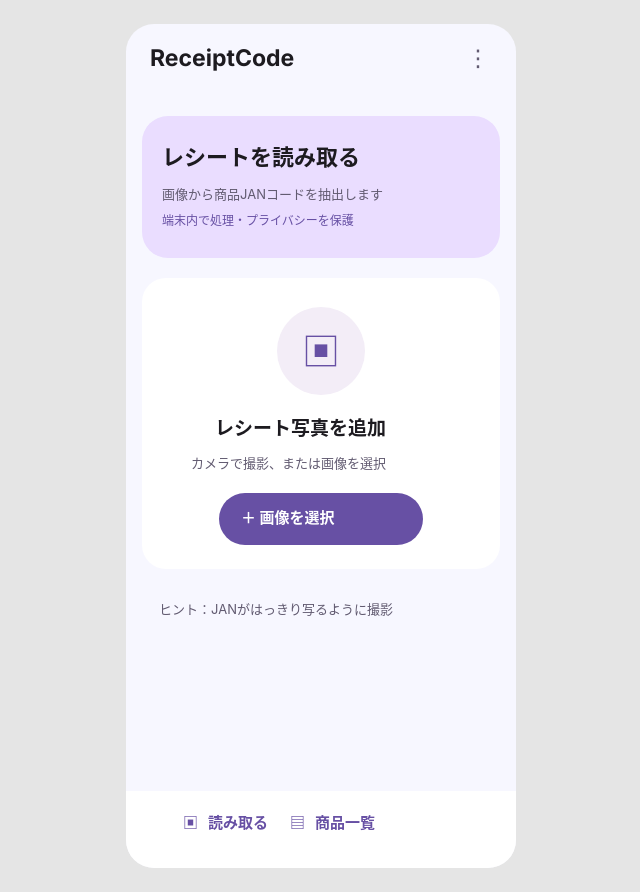
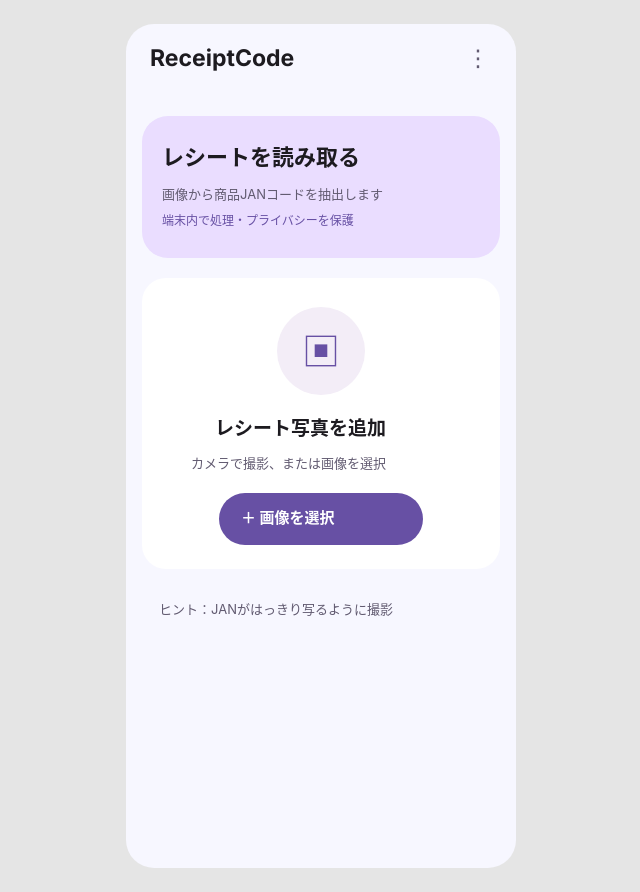
Before and after one commit to KonjoMitsuki/ReceiptCode, a React (Vite) app: page / in a window 1280 px wide. Shown: the whole page, without its empty margins (319-959 px from the left). Built offline with nearby package versions, Linux system fonts and the light colour scheme; a web font is replaced by a local one.

Commit message:
下部の読み取る・商品一覧ナビゲーションを削除

```diff
--- a/src/App.tsx
+++ b/src/App.tsx
@@ -166,12 +166,6 @@ function App({ createOcrEngine }: AppProps) {
         />
       )}
 
-      {flow.screen === 'upload' && (
-        <nav className="bottom-nav" aria-label="メインナビゲーション">
-          <button type="button" aria-current="page"><span aria-hidden="true">▣</span> 読み取る</button>
-          <button type="button" onClick={flow.startManual}><span aria-hidden="true">▤</span> 商品一覧</button>
-        </nav>
-      )}
       {flow.screen === 'review' && !isManual && <div className="results-bottom-bar" aria-hidden="true" />}
     </div>
   );
--- a/src/styles.css
+++ b/src/styles.css
@@ -76,8 +76,6 @@ main:focus { outline: none; }
 .upload-button { width: 204px; max-width: calc(100% - 32px); align-self: center; justify-content: flex-start; }
 .upload-card:has(input:focus-visible) .upload-button { outline: 3px solid var(--primary); outline-offset: 3px; }
 .upload-hint { margin-top: 12px; margin-left: 17px; color: var(--ink-soft); font-size: 13px; line-height: 16px; }
-.bottom-nav { margin-top: auto; height: 77px; flex: 0 0 77px; display: flex; gap: 6px; padding: 8px 0 0 49px; background: var(--surface); }
-.bottom-nav button { display: flex; align-items: center; align-self: flex-start; gap: 10px; min-height: 48px; padding: 15px 8px; border: 0; background: transparent; color: var(--primary); font-size: 15px; line-height: 18px; font-weight: 700; white-space: nowrap; }
 /* 02 — no extra controls or metadata on the default results screen. */
 .review-screen { gap: 0; padding: 20px 16px 30px; }
 .review-header h1 { padding-left: 4px; font-size: 24px; line-height: 29px; margin-bottom: 15px; }
@@ -214,7 +212,6 @@ main:focus { outline: none; }
   .item-summary-row { gap: 10px; padding-right: 16px; }
   .item-icon { width: 44px; height: 48px; flex-basis: 44px; }
   .confirm-row { font-size: 13px; }
-  .bottom-nav { padding-left: 18px; gap: 8px; }
   .barcode-number { margin-left: 20px; font-size: 18px; }
   .barcode-caption { margin-left: 0; font-size: 12px; }
 }
```
Also changed, not shown: 1 other file (tests, documents, lock files or other folders).
